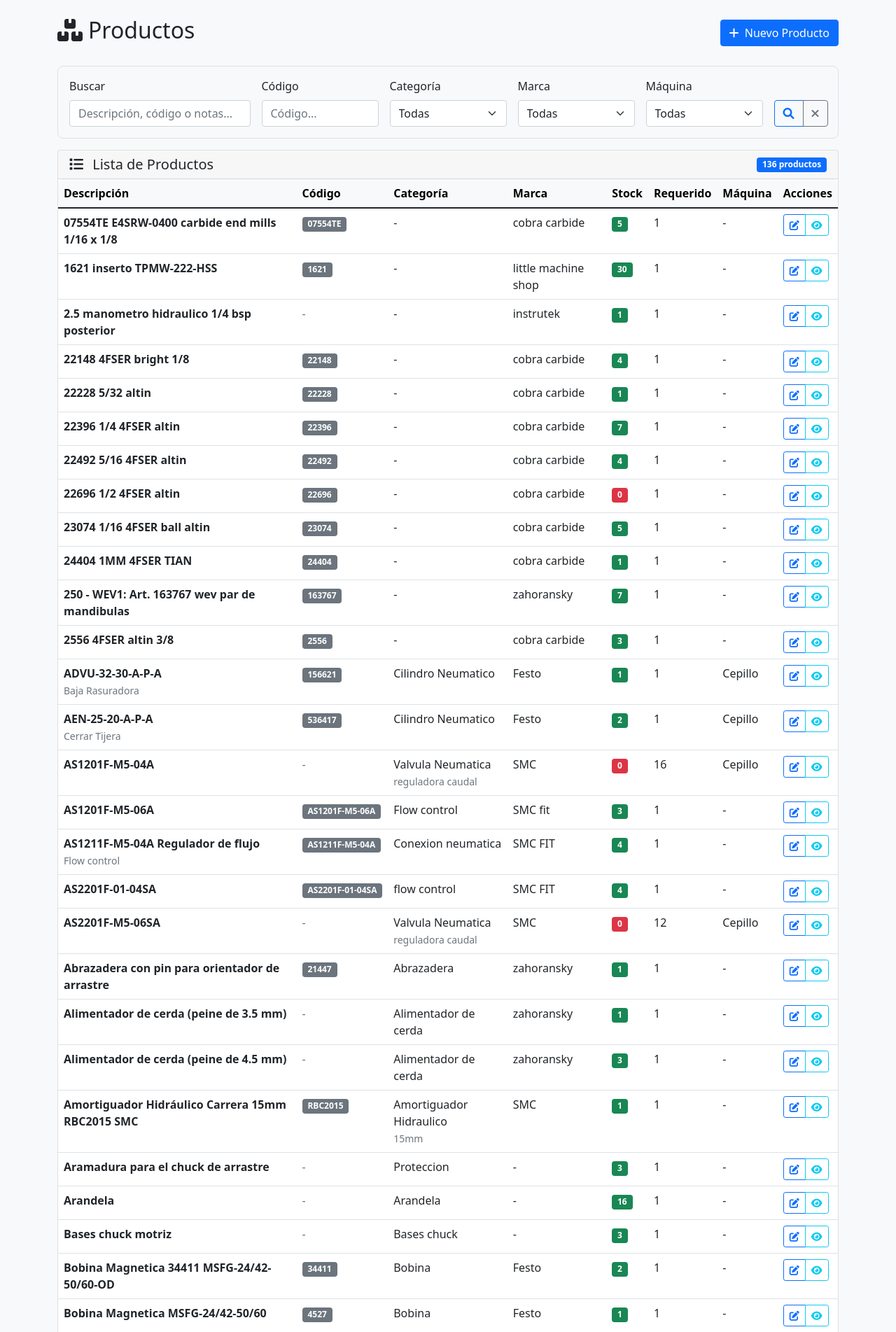
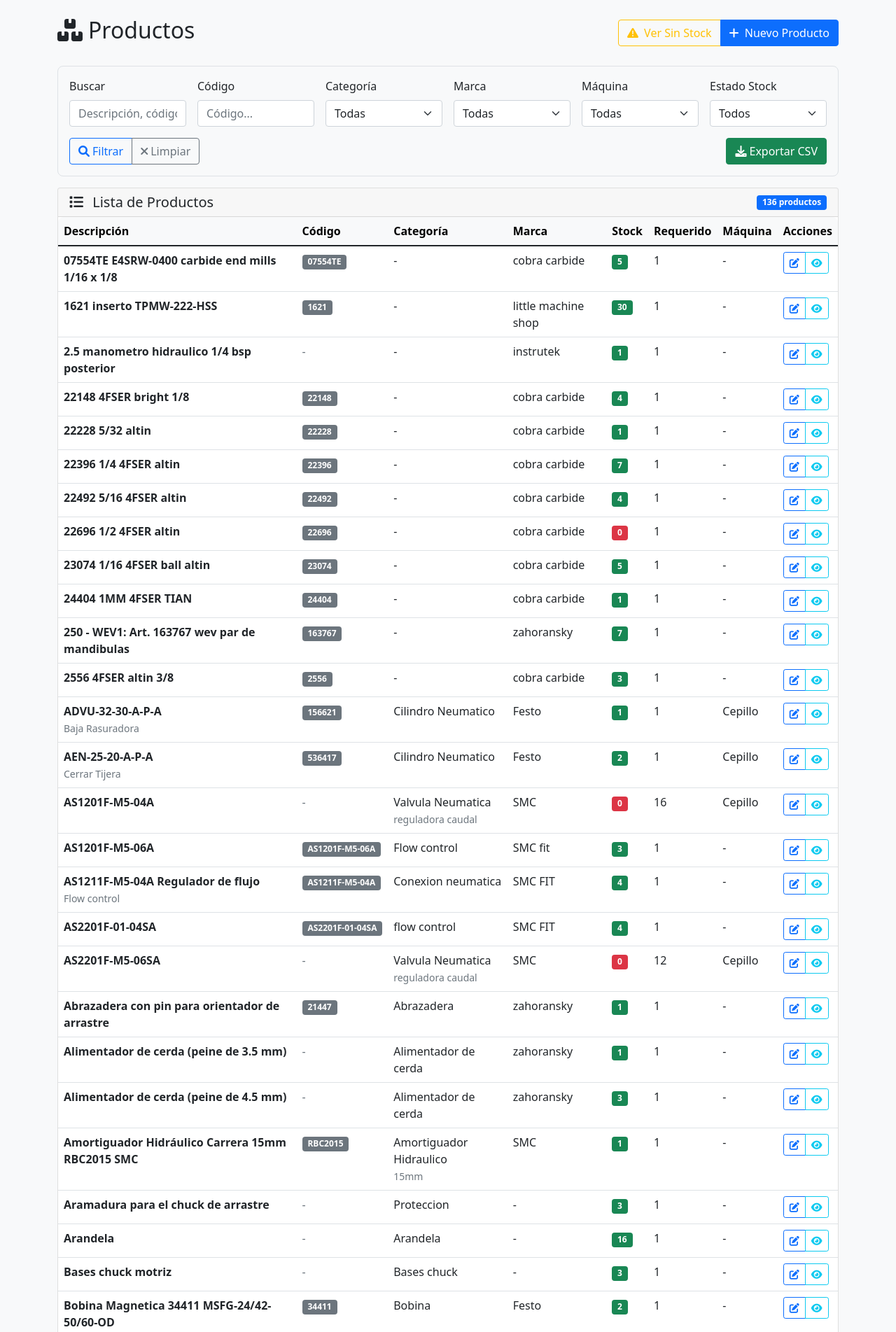
Before and after one commit to luisrlppg/inventory-PPG, a Flask app: page /productos in a window 1280 px wide. Shown: the part 56-1959 px from the top of the page at 70% size. Run offline with Flask 3, Linux system fonts and the light colour scheme; data comes from the database, SQL or seed files in the repository.

Commit message:
feat: Improve inventory filtering and add CSV export functionality
- Hide zero-stock products from inventory view (only show products with stock > 0)
- Add stock status filter to products section (All, No Stock, Low Stock, With Stock)
- Implement CSV export functionality for both products and inventory sections
- Add export buttons with filtered data download capability
- Fix clear filters button to properly reset all fields and auto-submit
- Add visual indicators for zero-stock product filtering
- Improve user experience with better messaging and navigation
- Export files include timestamps and respect current filter settings

Features:
- Inventory: Only shows products with stock, export filtered data
- Products: New stock filter + quick access to zero-stock products
- Export: CSV downloads with current filters applied
- Clear filters: One-click reset with immediate results

```diff
--- a/app.py
+++ b/app.py
@@ -1,9 +1,11 @@
-from flask import Flask, render_template, request, jsonify, redirect, url_for, flash, session
+from flask import Flask, render_template, request, jsonify, redirect, url_for, flash, session, make_response
 import sqlite3
 import os
 import hashlib
 import secrets
 import logging
+import csv
+import io
 from datetime import datetime, timedelta
 from functools import wraps
 
@@ -188,6 +190,7 @@ def productos():
     marca_filter = request.args.get('marca', '')
     maquina_filter = request.args.get('maquina', '')
     codigo_filter = request.args.get('codigo', '').strip()
+    stock_filter = request.args.get('stock', '')  # Nuevo filtro de stock
 
     # Construir query con filtros
     query = '''
@@ -230,7 +233,17 @@ def productos():
         query += ' AND p.codigo LIKE ?'
         params.append(f'%{codigo_filter}%')
 
-    query += ' GROUP BY p.id ORDER BY p.descripcion'
+    query += ' GROUP BY p.id'
+
+    # Aplicar filtro de stock después del GROUP BY
+    if stock_filter == 'sin_stock':
+        query += ' HAVING stock_total = 0'
+    elif stock_filter == 'con_stock':
+        query += ' HAVING stock_total > 0'
+    elif stock_filter == 'stock_bajo':
+        query += ' HAVING stock_total > 0 AND stock_total < p.cantidad_requerida'
+
+    query += ' ORDER BY p.descripcion'
 
     productos = conn.execute(query, params).fetchall()
 
@@ -254,19 +267,20 @@ def productos():
                              'subcategoria': subcategoria_filter,
                              'marca': marca_filter,
                              'maquina': maquina_filter,
-                             'codigo': codigo_filter
+                             'codigo': codigo_filter,
+                             'stock': stock_filter
                          })
 
 @app.route('/inventario')
 def inventario():
-    """Vista del inventario - lista simple de todos los productos"""
+    """Vista del inventario - lista simple de productos con stock > 0"""
     conn = get_db_connection()
 
     # Obtener filtros
     search = request.args.get('search', '').strip()
     categoria_filter = request.args.get('categoria', '')
 
-    # Query para obtener todos los productos con su stock total
+    # Query para obtener solo productos con stock > 0
     query = '''
         SELECT p.*, c.nombre as categoria, sc.nombre as subcategoria,
                m.nombre as marca, mq.nombre as maquina,
@@ -293,7 +307,7 @@ def inventario():
         query += ' AND c.nombre = ?'
         params.append(categoria_filter)
 
-    query += ' GROUP BY p.id ORDER BY p.descripcion'
+    query += ' GROUP BY p.id HAVING stock_total > 0 ORDER BY p.descripcion'
 
     productos = conn.execute(query, params).fetchall()
 
@@ -621,6 +635,204 @@ def api_producto(id):
 
     return jsonify(resultado)
 
+@app.route('/exportar/productos')
+def exportar_productos():
+    """Exportar productos filtrados a CSV"""
+    conn = get_db_connection()
+
+    # Obtener los mismos filtros que en la vista de productos
+    search = request.args.get('search', '').strip()
+    categoria_filter = request.args.get('categoria', '')
+    subcategoria_filter = request.args.get('subcategoria', '')
+    marca_filter = request.args.get('marca', '')
+    maquina_filter = request.args.get('maquina', '')
+    codigo_filter = request.args.get('codigo', '').strip()
+    stock_filter = request.args.get('stock', '')
+
+    # Misma query que en productos()
+    query = '''
+        SELECT p.id, p.descripcion, p.codigo, c.nombre as categoria, sc.nombre as subcategoria,
+               m.nombre as marca, mq.nombre as maquina, p.cantidad_requerida, p.notas,
+               COALESCE(SUM(i.cantidad), 0) as stock_total
+        FROM productos p
+        LEFT JOIN categorias c ON p.categoria_id = c.id
+        LEFT JOIN subcategorias sc ON p.subcategoria_id = sc.id
+        LEFT JOIN marcas m ON p.marca_id = m.id
+        LEFT JOIN maquinas mq ON p.maquina_id = mq.id
+        LEFT JOIN inventario i ON p.id = i.producto_id
+        WHERE 1=1
+    '''
+
+    params = []
+
+    if search:
+        query += ' AND (p.descripcion LIKE ? OR p.codigo LIKE ? OR p.notas LIKE ?)'
+        search_param = f'%{search}%'
+        params.extend([search_param, search_param, search_param])
+
+    if categoria_filter:
+        query += ' AND c.nombre = ?'
+        params.append(categoria_filter)
+
+    if subcategoria_filter:
+        query += ' AND sc.nombre = ?'
+        params.append(subcategoria_filter)
+
+    if marca_filter:
+        query += ' AND m.nombre = ?'
+        params.append(marca_filter)
+
+    if maquina_filter:
+        query += ' AND mq.nombre = ?'
+        params.append(maquina_filter)
+
+    if codigo_filter:
+        query += ' AND p.codigo LIKE ?'
+        params.append(f'%{codigo_filter}%')
+
+    query += ' GROUP BY p.id'
+
+    if stock_filter == 'sin_stock':
+        query += ' HAVING stock_total = 0'
+    elif stock_filter == 'con_stock':
+        query += ' HAVING stock_total > 0'
+    elif stock_filter == 'stock_bajo':
+        query += ' HAVING stock_total > 0 AND stock_total < p.cantidad_requerida'
+
+    query += ' ORDER BY p.descripcion'
+
+    productos = conn.execute(query, params).fetchall()
+    conn.close()
+
+    # Crear CSV
+    output = io.StringIO()
+    writer = csv.writer(output)
+
+    # Encabezados
+    writer.writerow([
+        'ID', 'Descripción', 'Código', 'Categoría', 'Subcategoría',
+        'Marca', 'Máquina', 'Stock Total', 'Cantidad Requerida', 'Estado Stock', 'Notas'
+    ])
+
+    # Datos
+    for producto in productos:
+        estado_stock = 'Sin Stock'
+        if producto['stock_total'] >= producto['cantidad_requerida']:
+            estado_stock = 'Stock OK'
+        elif producto['stock_total'] > 0:
+            estado_stock = 'Stock Bajo'
+
+        writer.writerow([
+            producto['id'],
+            producto['descripcion'],
+            producto['codigo'] or '',
+            producto['categoria'] or '',
+            producto['subcategoria'] or '',
+            producto['marca'] or '',
+            producto['maquina'] or '',
+            producto['stock_total'],
+            producto['cantidad_requerida'],
+            estado_stock,
+            producto['notas'] or ''
+        ])
+
+    # Preparar respuesta
+    output.seek(0)
+    timestamp = datetime.now().strftime('%Y%m%d_%H%M%S')
+    filename = f'productos_{timestamp}.csv'
+
+    response = make_response(output.getvalue())
+    response.headers['Content-Type'] = 'text/csv; charset=utf-8'
+    response.headers['Content-Disposition'] = f'attachment; filename={filename}'
+
+    return response
+
+@app.route('/exportar/inventario')
+def exportar_inventario():
+    """Exportar inventario filtrado a CSV"""
+    conn = get_db_connection()
+
+    # Obtener los mismos filtros que en la vista de inventario
+    search = request.args.get('search', '').strip()
+    categoria_filter = request.args.get('categoria', '')
+
+    # Misma query que en inventario() pero con más detalles para export
+    query = '''
+        SELECT p.id, p.descripcion, p.codigo, c.nombre as categoria, sc.nombre as subcategoria,
+               m.nombre as marca, mq.nombre as maquina, p.cantidad_requerida, p.notas,
+               COALESCE(SUM(i.cantidad), 0) as stock_total,
+               GROUP_CONCAT(u.codigo || ':' || i.cantidad, ', ') as ubicaciones_detalle
+        FROM productos p
+        LEFT JOIN categorias c ON p.categoria_id = c.id
+        LEFT JOIN subcategorias sc ON p.subcategoria_id = sc.id
+        LEFT JOIN marcas m ON p.marca_id = m.id
+        LEFT JOIN maquinas mq ON p.maquina_id = mq.id
+        LEFT JOIN inventario i ON p.id = i.producto_id
+        LEFT JOIN ubicaciones u ON i.ubicacion_id = u.id
+        WHERE 1=1
+    '''
+
+    params = []
+
+    if search:
+        query += ' AND (p.descripcion LIKE ? OR p.codigo LIKE ? OR c.nombre LIKE ?)'
+        search_param = f'%{search}%'
+        params.extend([search_param, search_param, search_param])
+
+    if categoria_filter:
+        query += ' AND c.nombre = ?'
+        params.append(categoria_filter)
+
+    query += ' GROUP BY p.id HAVING stock_total > 0 ORDER BY p.descripcion'
+
+    productos = conn.execute(query, params).fetchall()
+    conn.close()
+
+    # Crear CSV
+    output = io.StringIO()
+    writer = csv.writer(output)
+
+    # Encabezados
+    writer.writerow([
+        'ID', 'Descripción', 'Código', 'Categoría', 'Subcategoría',
+        'Marca', 'Máquina', 'Stock Total', 'Cantidad Requerida', 'Estado Stock',
+        'Ubicaciones (Código:Cantidad)', 'Notas'
+    ])
+
+    # Datos
+    for producto in productos:
+        estado_stock = 'Sin Stock'
+        if producto['stock_total'] >= producto['cantidad_requerida']:
+            estado_stock = 'Stock OK'
+        elif producto['stock_total'] > 0:
+            estado_stock = 'Stock Bajo'
+
+        writer.writerow([
+            producto['id'],
+            producto['descripcion'],
+            producto['codigo'] or '',
+            producto['categoria'] or '',
+            producto['subcategoria'] or '',
+            producto['marca'] or '',
+            producto['maquina'] or '',
+            producto['stock_total'],
+            producto['cantidad_requerida'],
+            estado_stock,
+            producto['ubicaciones_detalle'] or '',
+            producto['notas'] or ''
+        ])
+
+    # Preparar respuesta
+    output.seek(0)
+    timestamp = datetime.now().strftime('%Y%m%d_%H%M%S')
+    filename = f'inventario_{timestamp}.csv'
+
+    response = make_response(output.getvalue())
+    response.headers['Content-Type'] = 'text/csv; charset=utf-8'
+    response.headers['Content-Disposition'] = f'attachment; filename={filename}'
+
+    return response
+
 # Servir imágenes estáticas
 @app.route('/imagenes/<filename>')
 def imagenes(filename):
--- a/templates/base.html
+++ b/templates/base.html
@@ -146,7 +146,17 @@
         function limpiarFiltros() {
             const form = document.getElementById('filtrosForm');
             if (form) {
-                form.reset();
+                // Limpiar todos los campos del formulario
+                const inputs = form.querySelectorAll('input, select');
+                inputs.forEach(input => {
+                    if (input.type === 'text' || input.type === 'search') {
+                        input.value = '';
+                    } else if (input.tagName === 'SELECT') {
+                        input.selectedIndex = 0; // Seleccionar primera opción (vacía)
+                    }
+                });
+
+                // Enviar formulario inmediatamente
                 form.submit();
             }
         }
--- a/templates/productos.html
+++ b/templates/productos.html
@@ -4,17 +4,33 @@
 
 {% block content %}
 <div class="d-flex justify-content-between align-items-center mb-4">
-    <h2><i class="fas fa-boxes me-2"></i>Productos</h2>
-    <a href="{{ url_for('nuevo_producto') }}" class="btn btn-primary">
-        <i class="fas fa-plus me-1"></i>
-        Nuevo Producto
-    </a>
+    <div>
+        <h2><i class="fas fa-boxes me-2"></i>Productos</h2>
+        {% if filters.stock == 'sin_stock' %}
+        <small class="text-muted">
+            <i class="fas fa-exclamation-triangle me-1"></i>
+            Mostrando solo productos sin stock
+        </small>
+        {% endif %}
+    </div>
+    <div class="btn-group">
+        {% if filters.stock != 'sin_stock' %}
+        <a href="{{ url_for('productos') }}?stock=sin_stock" class="btn btn-outline-warning">
+            <i class="fas fa-exclamation-triangle me-1"></i>
+            Ver Sin Stock
+        </a>
+        {% endif %}
+        <a href="{{ url_for('nuevo_producto') }}" class="btn btn-primary">
+            <i class="fas fa-plus me-1"></i>
+            Nuevo Producto
+        </a>
+    </div>
 </div>
 
 <!-- Filtros -->
 <div class="filter-card">
     <form method="GET" id="filtrosForm" class="row g-3">
-        <div class="col-md-3">
+        <div class="col-md-2">
             <label for="search" class="form-label">Buscar</label>
             <input type="text" class="form-control" id="search" name="search"
                    value="{{ filters.search }}" placeholder="Descripción, código o notas...">
@@ -60,15 +76,27 @@
                 {% endfor %}
             </select>
         </div>
-        <div class="col-md-1 d-flex align-items-end">
-            <div class="btn-group w-100" role="group">
+        <div class="col-md-2">
+            <label for="stock" class="form-label">Estado Stock</label>
+            <select class="form-select" id="stock" name="stock">
+                <option value="">Todos</option>
+                <option value="sin_stock" {{ 'selected' if filters.stock == 'sin_stock' }}>Sin Stock (0)</option>
+                <option value="stock_bajo" {{ 'selected' if filters.stock == 'stock_bajo' }}>Stock Bajo</option>
+                <option value="con_stock" {{ 'selected' if filters.stock == 'con_stock' }}>Con Stock</option>
+            </select>
+        </div>
+        <div class="col-12 d-flex justify-content-between align-items-end">
+            <div class="btn-group" role="group">
                 <button type="submit" class="btn btn-outline-primary" title="Filtrar">
-                    <i class="fas fa-search"></i>
+                    <i class="fas fa-search me-1"></i>Filtrar
                 </button>
                 <button type="button" class="btn btn-outline-secondary" onclick="limpiarFiltros()" title="Limpiar">
-                    <i class="fas fa-times"></i>
+                    <i class="fas fa-times me-1"></i>Limpiar
                 </button>
             </div>
+            <button type="button" class="btn btn-success" onclick="exportarDatos()" title="Exportar datos filtrados">
+                <i class="fas fa-download me-1"></i>Exportar CSV
+            </button>
         </div>
     </form>
 </div>
@@ -303,5 +331,29 @@ function verDetalles(productoId) {
             alert('Error al cargar los detalles del producto');
         });
 }
+
+function exportarDatos() {
+    // Obtener parámetros actuales de la URL
+    const urlParams = new URLSearchParams(window.location.search);
+
+    // Construir URL de exportación con los mismos filtros
+    const exportUrl = '/exportar/productos?' + urlParams.toString();
+
+    // Descargar archivo
+    window.location.href = exportUrl;
+}
+
+function limpiarFiltros() {
+    // Limpiar todos los campos específicos de productos
+    document.getElementById('search').value = '';
+    document.getElementById('codigo').value = '';
+    document.getElementById('categoria').value = '';
+    document.getElementById('marca').value = '';
+    document.getElementById('maquina').value = '';
+    document.getElementById('stock').value = '';
+
+    // Enviar formulario inmediatamente
+    document.getElementById('filtrosForm').submit();
+}
 </script>
 {% endblock %}
```
Also changed, not shown: templates/inventario.html (+21 -6 lines).
